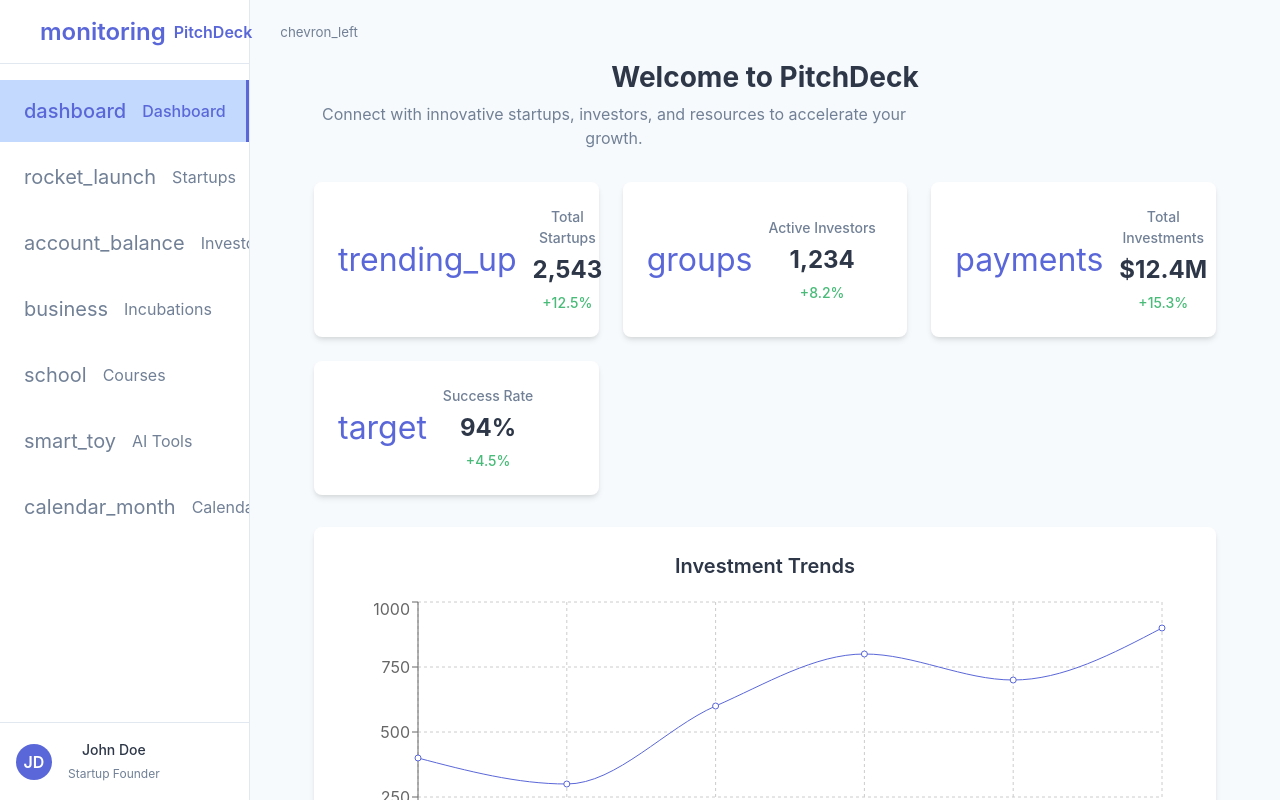
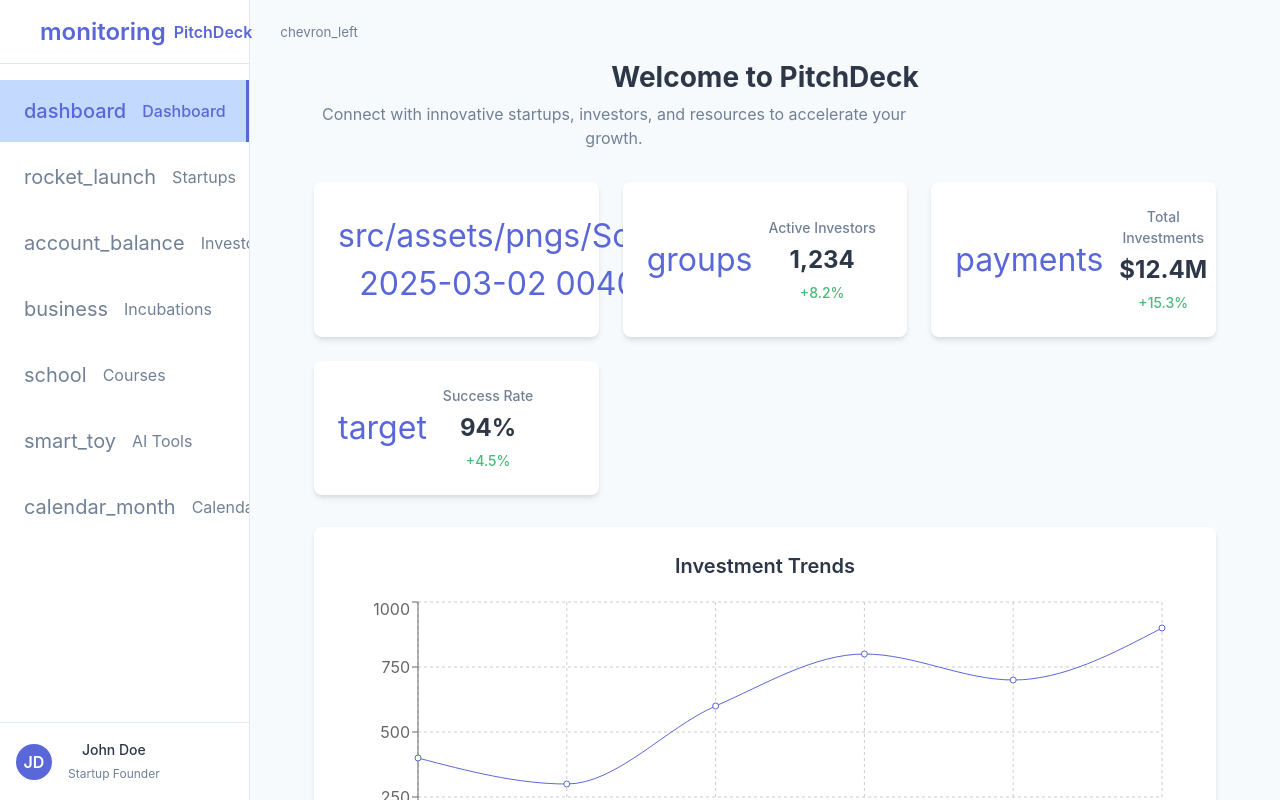
Before and after one commit to SandeshBansode/nothing-here, a React (Vite) app: page /dashboard in a window 1280 px wide. Shown: the top 800 px of the page. Built offline with nearby package versions, Linux system fonts and the light colour scheme.

Commit message:
Update Dashboard.jsx

```diff
--- a/src/pages/Dashboard.jsx
+++ b/src/pages/Dashboard.jsx
@@ -32,7 +32,7 @@
             title="Total Startups"
             value="2,543"
             percentage={12.5}
-            icon="trending_up"
+            icon="src/assets/pngs/Screenshot 2025-03-02 004029.png"
           />
           <MetricsCard
             title="Active Investors"
```
